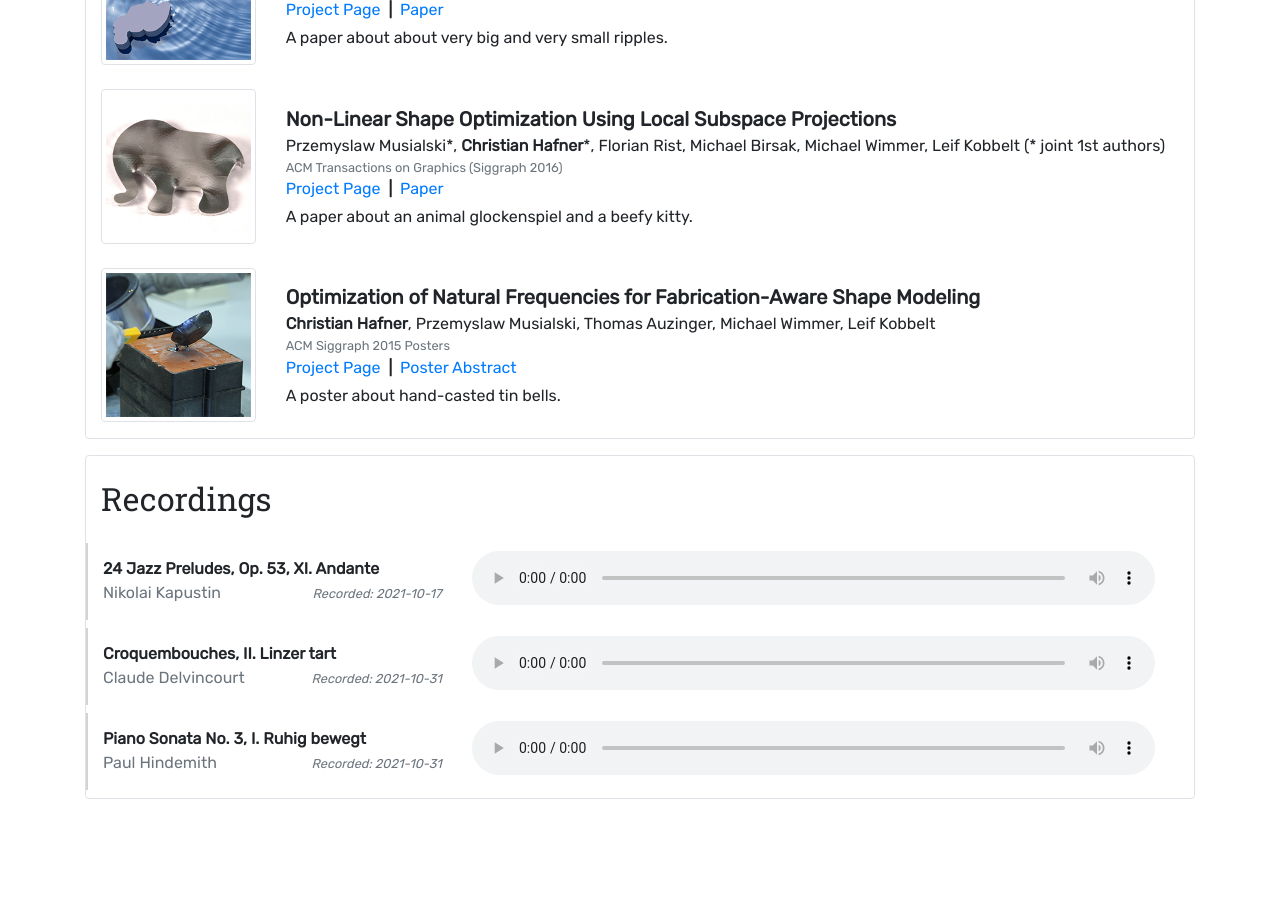
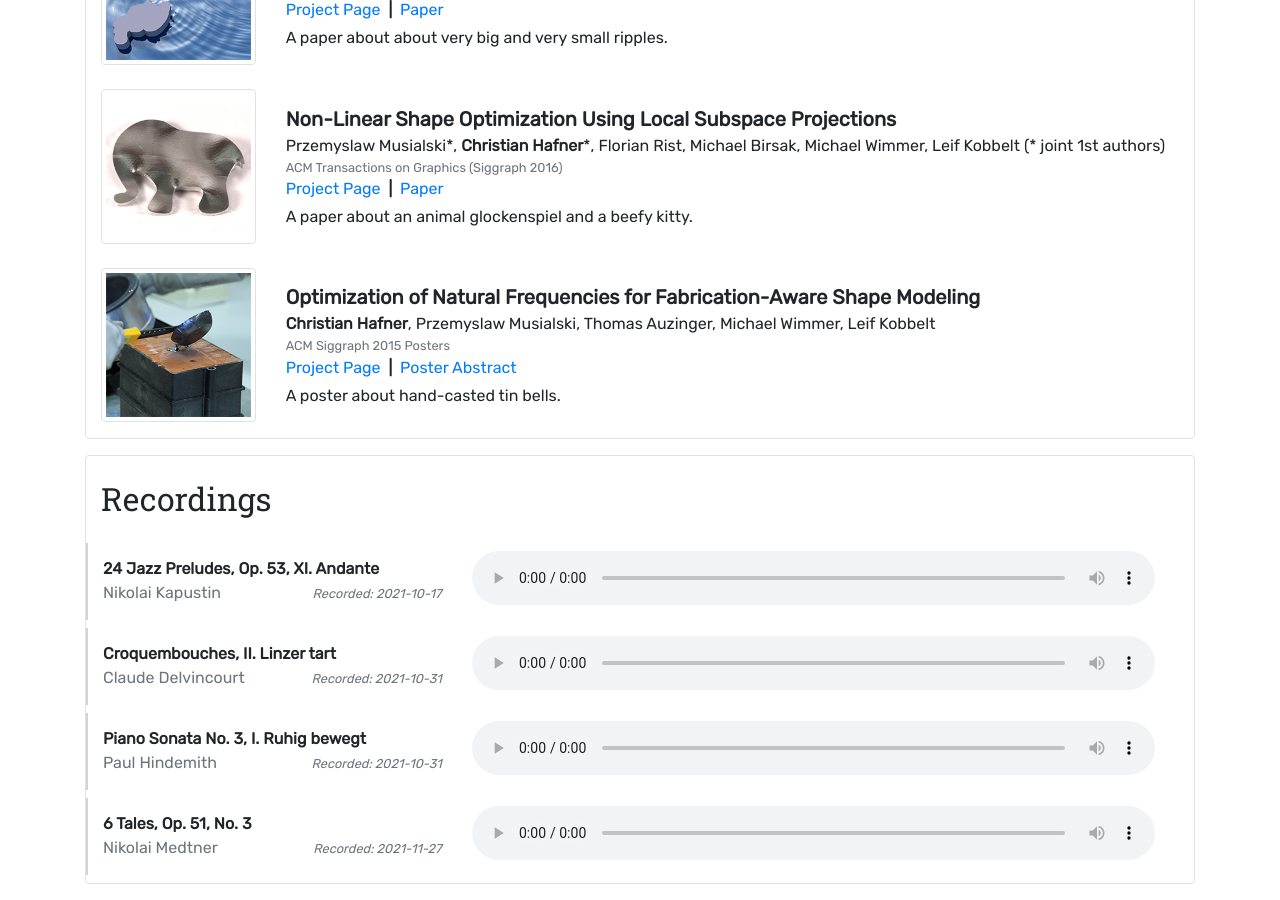
Before and after one commit to chrishafner/chrishafner.github.io, a Jekyll site: the page built from index.html, in a window 1280 px wide and 900 px high, scrolled down 985 px. Built offline with Jekyll 4.4.1, drawn with Linux system fonts in a browser that asks for light colours; before the commit the page ends 1800 px from its top, so only the background shows below that.

Commit message:
added medtner op. 51, no. 3

```diff
--- a/_data/recordings.yml
+++ b/_data/recordings.yml
@@ -10,3 +10,7 @@
   piece: Piano Sonata No. 3, I. Ruhig bewegt
   path: https://pub.ist.ac.at/~chafner/music/hindemith_ps3_1.mp3
   recorded: 2021-10-31
+- composer: Nikolai Medtner
+  piece: 6 Tales, Op. 51, No. 3
+  path: https://pub.ist.ac.at/~chafner/music/med51-3.mp3
+  recorded: 2021-11-27
```
